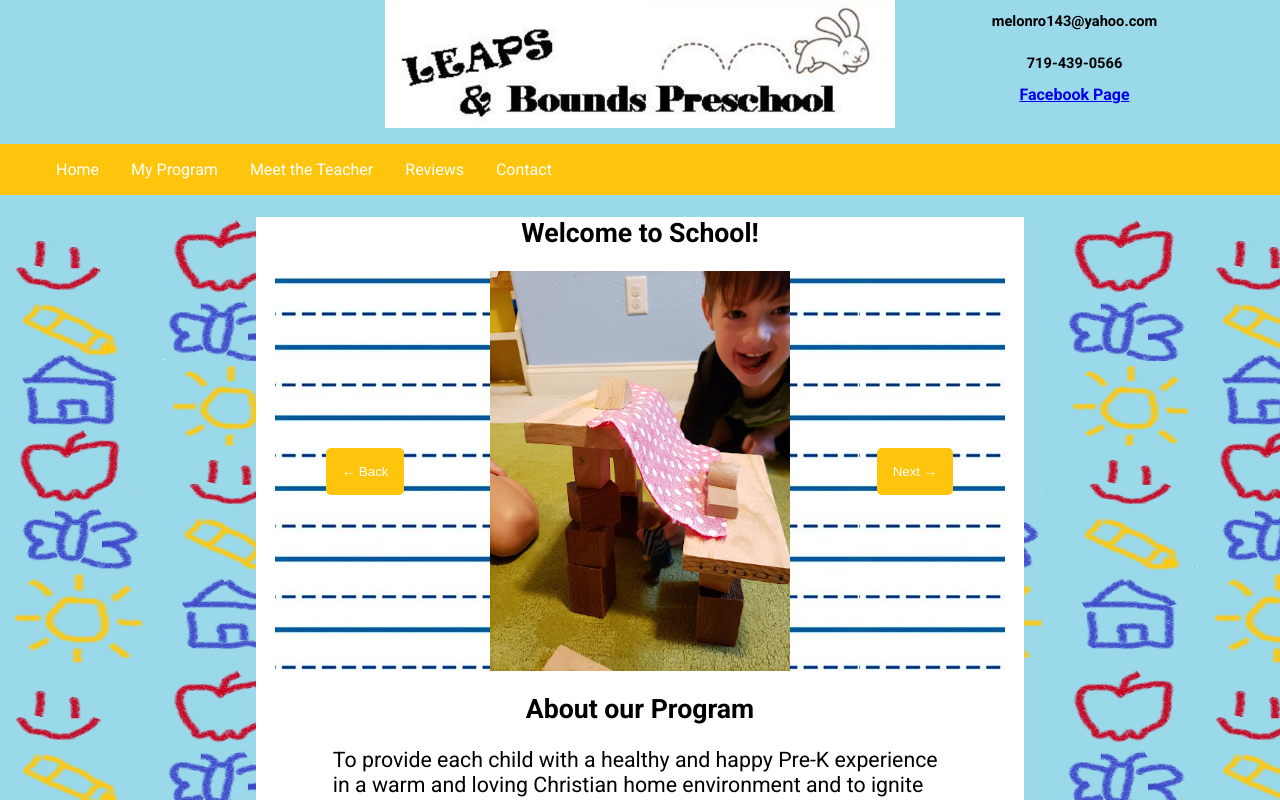
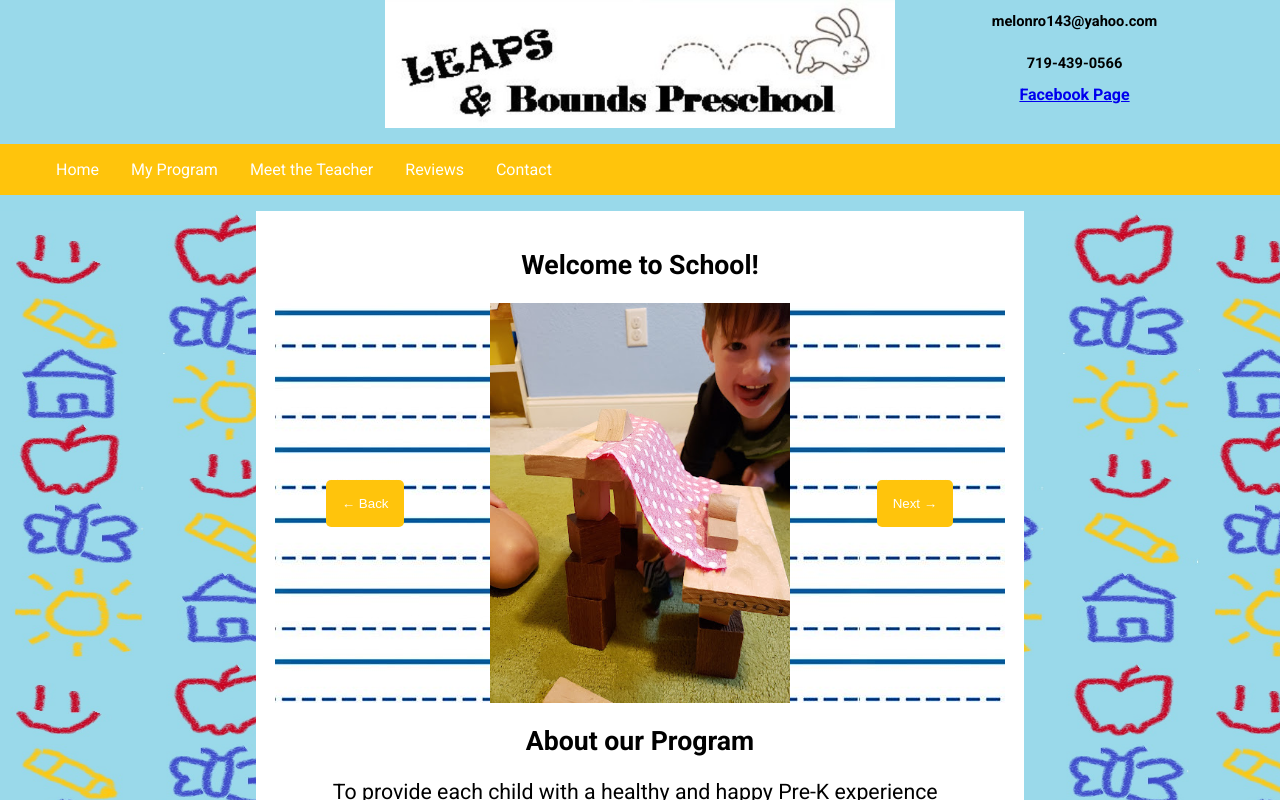
Before and after one commit to hewitson-j/leaps-and-bounds-new, a React (Vite) app: page / in a window 1280 px wide. Shown: the top 800 px of the page. Built offline with nearby package versions, Linux system fonts and the light colour scheme.

Commit message:
Added home.css, padding to top and bottom of body

```diff
--- a/src/components/Footer.css
+++ b/src/components/Footer.css
@@ -1,6 +1,7 @@
 .footer {
   max-width: 90%;
   margin: 2.5rem auto;
+  padding-bottom: 1rem;
 }
 
 #copyright-line {
--- /dev/null
+++ b/src/components/Home.css
@@ -0,0 +1,3 @@
+.home {
+  padding-top: 1rem;
+}
--- a/src/components/Home.tsx
+++ b/src/components/Home.tsx
@@ -1,4 +1,5 @@
 import Carousel from "./Carousel";
+import "./Home.css";
 import { studentsImageArray } from "./ImagesArrays";
 
 export default function Home() {
```
